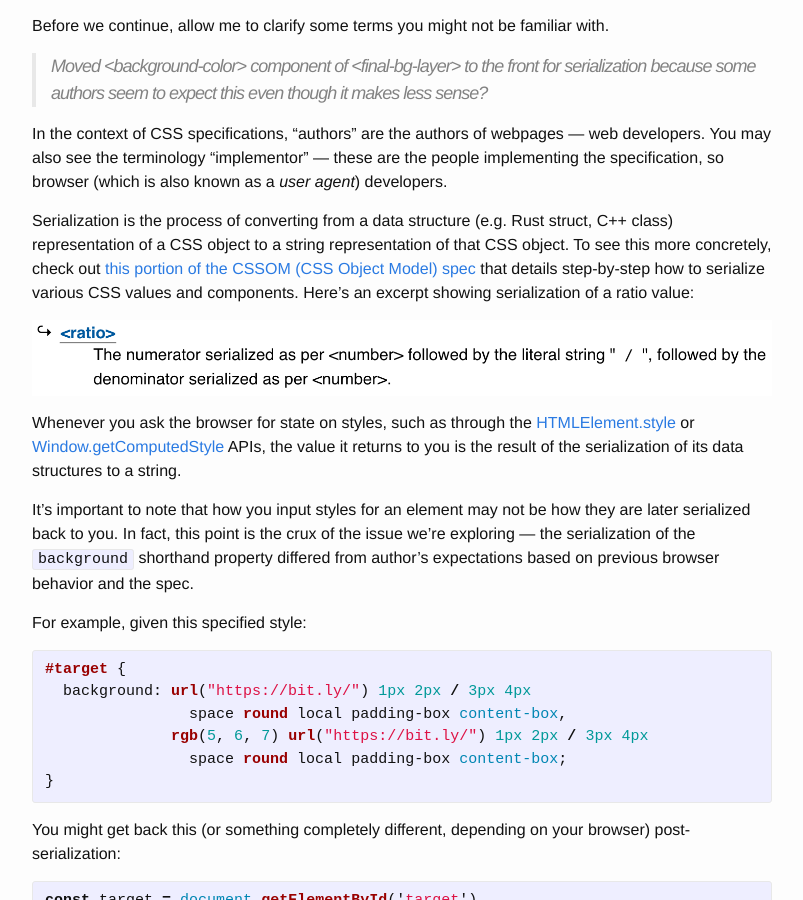
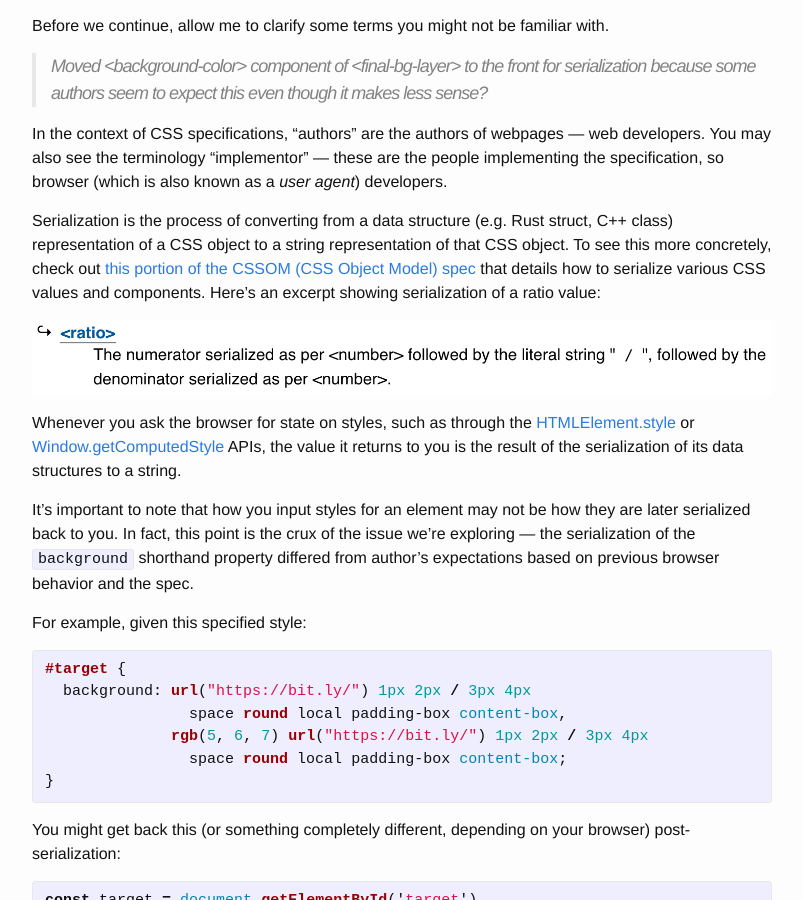
Before and after one commit to twilco/twilco.github.io, a Jekyll site: the page built from _posts/2020-02-03-the-background-webcompat-debacle.markdown, in a window 1280 px wide and 900 px high, scrolled down 2297 px. Shown: the whole window, without its empty margins (238-1041 px from the left). Built offline with Jekyll 4.4.1, drawn with Linux system fonts in a browser that asks for light colours; comment, search, counter and statistics services are not loaded; some of the changed text lies outside the part shown.

Commit message:
Clarify spec revision date, shorten up unnecessarily long bits

```diff
--- a/_posts/2020-02-03-the-background-webcompat-debacle.markdown
+++ b/_posts/2020-02-03-the-background-webcompat-debacle.markdown
@@ -93,7 +93,7 @@
 
 In the context of CSS specifications, "authors" are the authors of webpages — web developers.  You may also see the terminology "implementor" — these are the people implementing the specification, so browser (which is also known as a _user agent_) developers.
 
-Serialization is the process of converting from a data structure (e.g. Rust struct, C++ class) representation of a CSS object to a string representation of that CSS object.  To see this more concretely, check out [this portion of the CSSOM (CSS Object Model) spec](https://drafts.csswg.org/cssom/#serializing-css-values) that details step-by-step how to serialize various CSS values and components.  Here's an excerpt showing serialization of a ratio value:
+Serialization is the process of converting from a data structure (e.g. Rust struct, C++ class) representation of a CSS object to a string representation of that CSS object.  To see this more concretely, check out [this portion of the CSSOM (CSS Object Model) spec](https://drafts.csswg.org/cssom/#serializing-css-values) that details how to serialize various CSS values and components.  Here's an excerpt showing serialization of a ratio value:
 
 {:refdef: style="text-align: center;"}
 <a href="/assets/img/background_serialization/serialize_ratio_component.png">![Serializing ratio: The numerator serialized as per number, followed by the literal string " / ", followed by the denominator serialized as per number](/assets/img/background_serialization/serialize_ratio_component.png)</a>
@@ -203,4 +203,4 @@
 ---
 <div class="paragraph-sized-spacer"></div>
 
-For some extra credit reading, [check out this discussion](https://github.com/w3c/csswg-drafts/issues/1033) concerning the serialization of computed CSS styles returned from [Window.getComputedStyle()](https://developer.mozilla.org/en-US/docs/Web/API/Window/getComputedStyle).  There's some interesting back-and-forth on the validity of serializing the object to an empty string vs. something "meaningful", and the technical difficulties that would come with that.
+For some extra credit reading, [check out this discussion](https://github.com/w3c/csswg-drafts/issues/1033) concerning the serialization of computed CSS styles returned from [Window.getComputedStyle](https://developer.mozilla.org/en-US/docs/Web/API/Window/getComputedStyle).  There's some interesting back-and-forth on the validity of serializing the object to an empty string vs. something "meaningful", and the technical difficulties that would come with that.
```
Also changed, not shown: other parts of _posts/2020-02-03-the-background-webcompat-debacle.markdown (+1 -1 lines).
